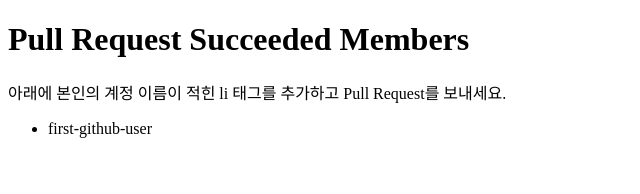
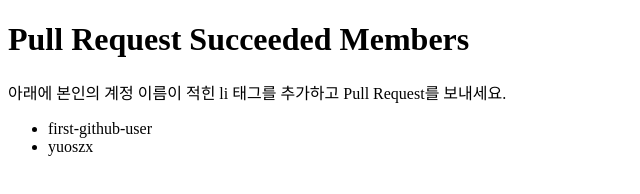
Before and after one commit to seoyeony723/collabo, a plain HTML site: page index.html in a window 1280 px wide. Shown: the full height of the page, 0-640 px from the left. Drawn offline with Linux system fonts and the light colour scheme.

Commit message:
add yuoszx in index.html

```diff
--- a/index.html
+++ b/index.html
@@ -5,6 +5,7 @@
     <p>아래에 본인의 계정 이름이 적힌 li 태그를 추가하고 Pull Request를 보내세요.</p>
     <ul>
       <li>first-github-user</li>
+      <li>yuoszx</li>
     </ul>
   </body>
 </html>
```
